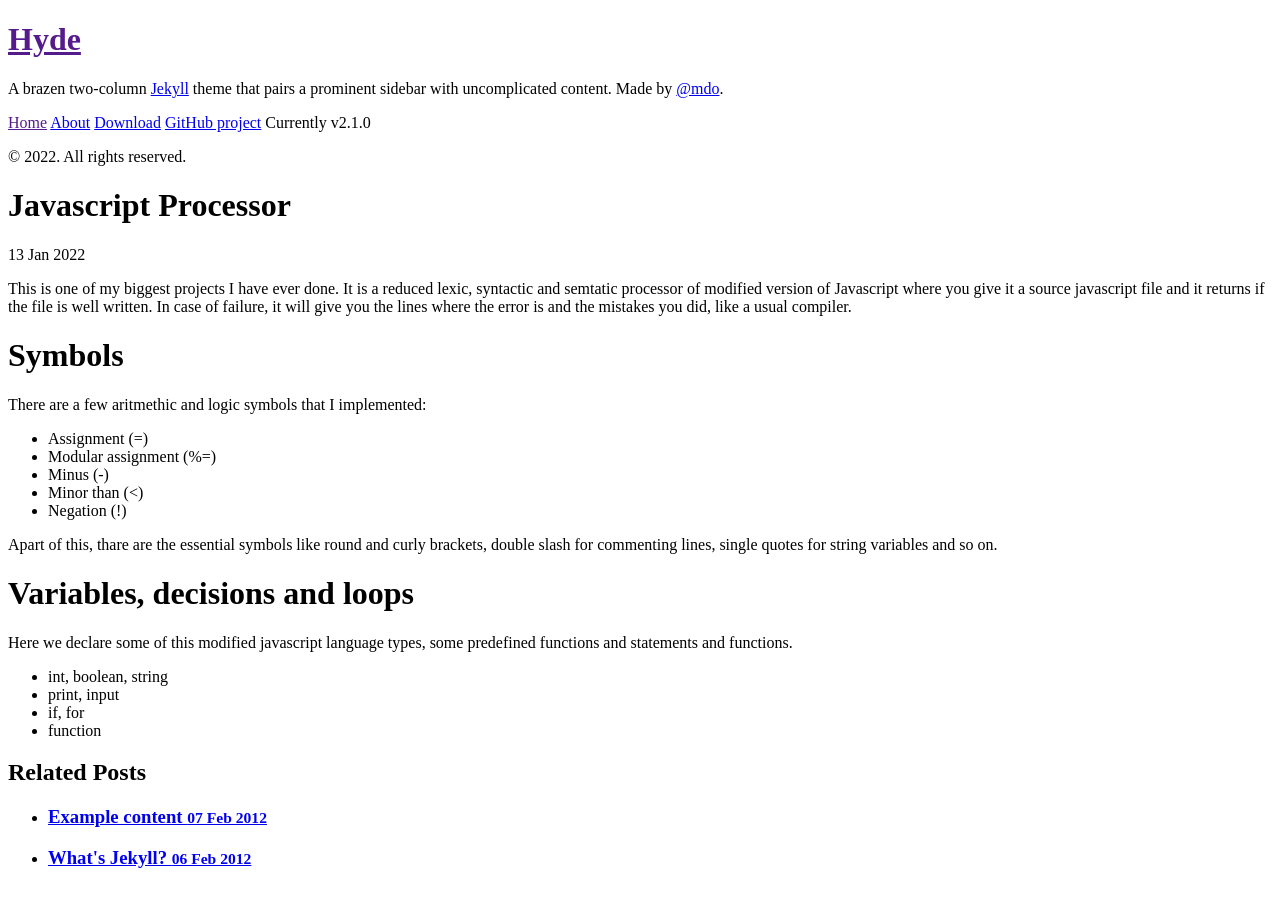
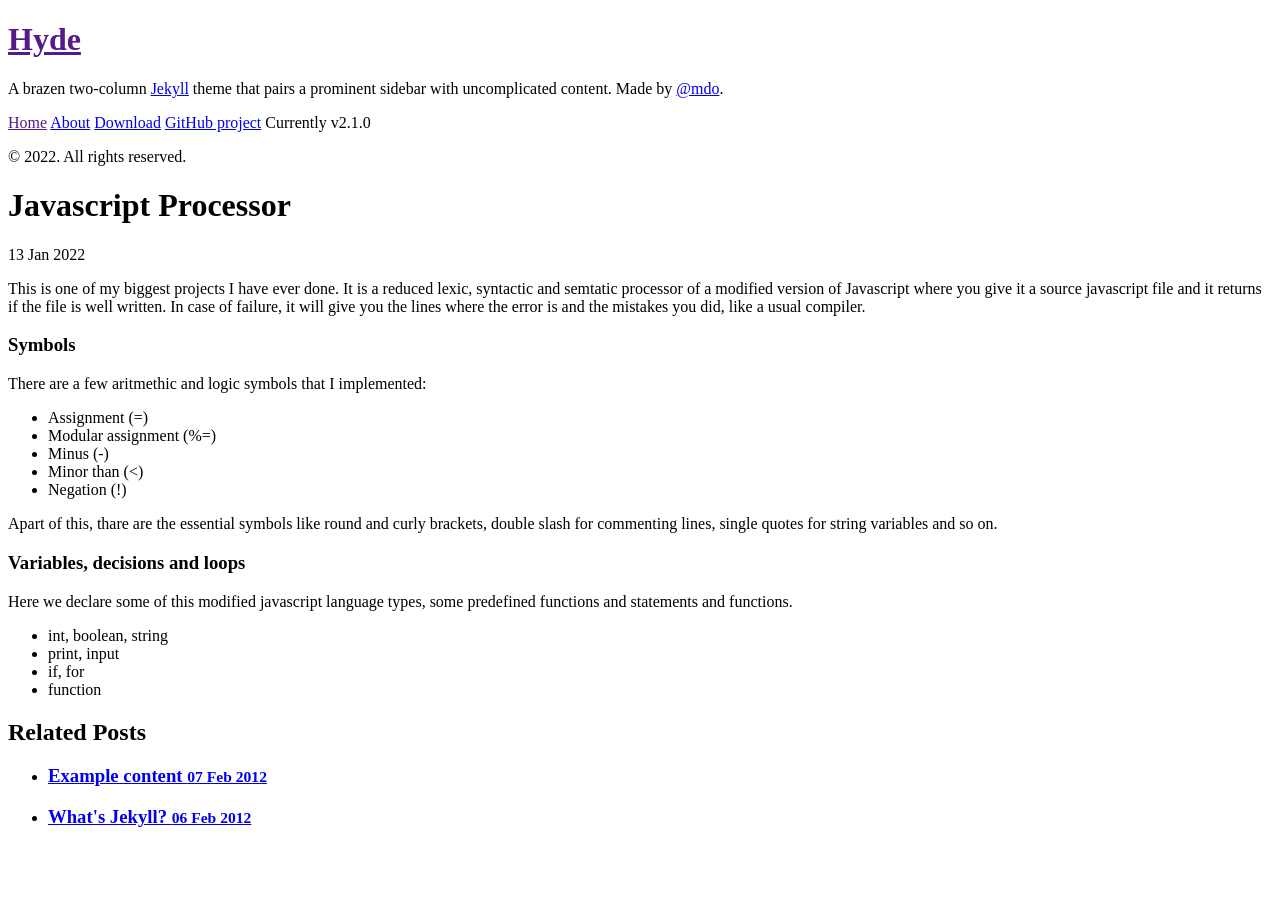
Before and after one commit to idircarlos/idircarlos.github.io, a Jekyll site: the page built from _posts/2022-01-13-javascript-processor.md, in a window 1280 px wide. Built offline with Jekyll 4.4.1, drawn with Linux system fonts in a browser that asks for light colours; Markdown is read by kramdown in place of the engine named in the settings.

Commit message:
proccesorv1

```diff
--- a/_posts/2022-01-13-javascript-processor.md
+++ b/_posts/2022-01-13-javascript-processor.md
@@ -3,9 +3,9 @@ layout: post
 title: Javascript Processor
 ---
 
-This is one of my biggest projects I have ever done. It is a reduced lexic, syntactic and semtatic processor of modified version of Javascript where you give it a source javascript file and it returns if the file is well written. In case of failure, it will give you the lines where the error is and the mistakes you did, like a usual compiler.
+This is one of my biggest projects I have ever done. It is a reduced lexic, syntactic and semtatic processor of a modified version of Javascript where you give it a source javascript file and it returns if the file is well written. In case of failure, it will give you the lines where the error is and the mistakes you did, like a usual compiler.
 
-# Symbols
+### Symbols
 
 There are a few aritmethic and logic symbols that I implemented:
 
@@ -17,7 +17,7 @@ There are a few aritmethic and logic symbols that I implemented:
 
 Apart of this, thare are the essential symbols like round and curly brackets, double slash for commenting lines, single quotes for string variables and so on.
 
-# Variables, decisions and loops
+### Variables, decisions and loops
 
 Here we declare some of this modified javascript language types, some predefined functions and statements and functions.
 
--- a/index.html
+++ b/index.html
@@ -8,7 +8,7 @@ title: Home
         <h1 class="main-title">
             My Projects
         </h1>
-        <p>On this is a space I eventualy publish my [degree](https://www.fi.upm.es/?id=gradoingenieriainformatica) and personal projects.</p>
+        <p>On this is a space I eventualy publish my degree and personal projects.</p>
     </div>
     {% for post in paginator.posts %}
     <div class="post">
```
Also changed, not shown: 2022-01-13-javascript-processor.md (deleted, +0 -37 lines).
